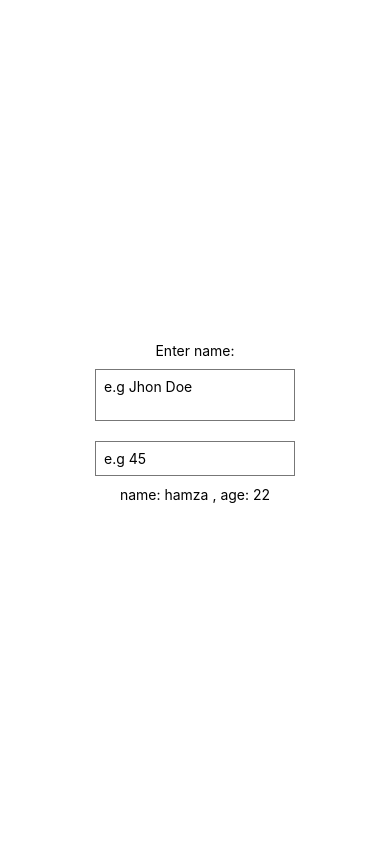
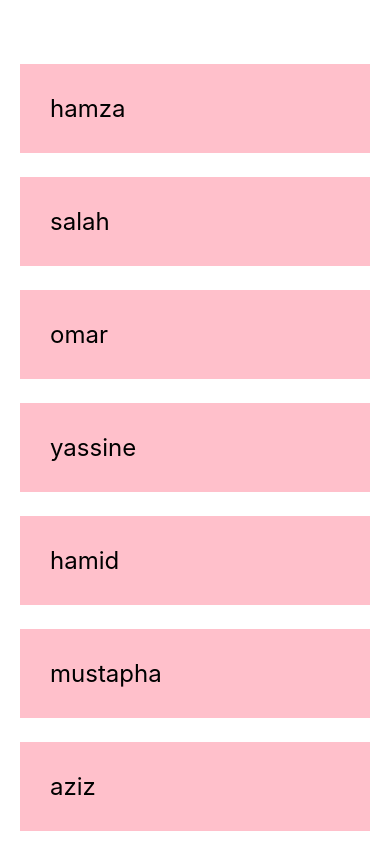
Before and after one commit to hamzajaa/myproject, a React Native app: screen / in a window 390 px wide. Built offline with nearby package versions, Linux system fonts and the light colour scheme.

Commit message:
change 4

```diff
--- a/App.js
+++ b/App.js
@@ -1,29 +1,38 @@
 import { useState } from 'react';
-import { StyleSheet, Text, View, TextInput } from 'react-native';
+import { StyleSheet, Text, View, ScrollView } from 'react-native';
 
 export default function App() {
-  const [name, setName] = useState('hamza');
-  const [age, setAge] = useState('22');
+  const [peopel, setPepeol] = useState([
+    { name: 'hamza', key: 1 },
+    { name: 'salah', key: 2 },
+    { name: 'omar', key: 3 },
+    { name: 'yassine', key: 4 },
+    { name: 'hamid', key: 5 },
+    { name: 'mustapha', key: 6 },
+    { name: 'aziz', key: 7 }
+  ]);
 
   return (
     <View style={styles.container}>
-      <Text>Enter name:</Text>
 
-      <TextInput
-      multiline
-      style={styles.input}
-      placeholder='e.g Jhon Doe'
-      onChangeText={(val) => setName(val)}
-      />
+      <ScrollView>
 
-     <TextInput
-      keyboardType='numeric'
-      style={styles.input}
-      placeholder='e.g 45'
-      onChangeText={(val) => setAge(val)}
-      />
+        {peopel.map(item => (
+          <View key={item.key}>
+            <Text style={styles.item}>{item.name}</Text>
+          </View>
+        ))}
 
-      <Text>name: {name} , age: {age}</Text>
+        {/* {peopel.map((item) => {
+          return (
+            <View key={item.key}>
+              <Text style={styles.item}>{item.name}</Text>
+            </View>
+          )
+        })} */}
+
+      </ScrollView>
+
     </View>
   );
 }
@@ -32,14 +41,15 @@ const styles = StyleSheet.create({ // object : key value
   container: {
     flex: 1,
     backgroundColor: '#fff',
-    alignItems: 'center',
-    justifyContent: 'center',
+    paddingTop: 40,
+    paddingHorizontal: 20,
+    // alignItems: 'center',
+    // justifyContent: 'center',
   },
-  input: {
-    borderWidth: 1,
-    borderColor: '#777',
-    padding: 8,
-    margin: 10,
-    width: 200
+  item: {
+    marginTop: 24,
+    padding: 30,
+    backgroundColor: 'pink',
+    fontSize: 24,
   }
 });
```
